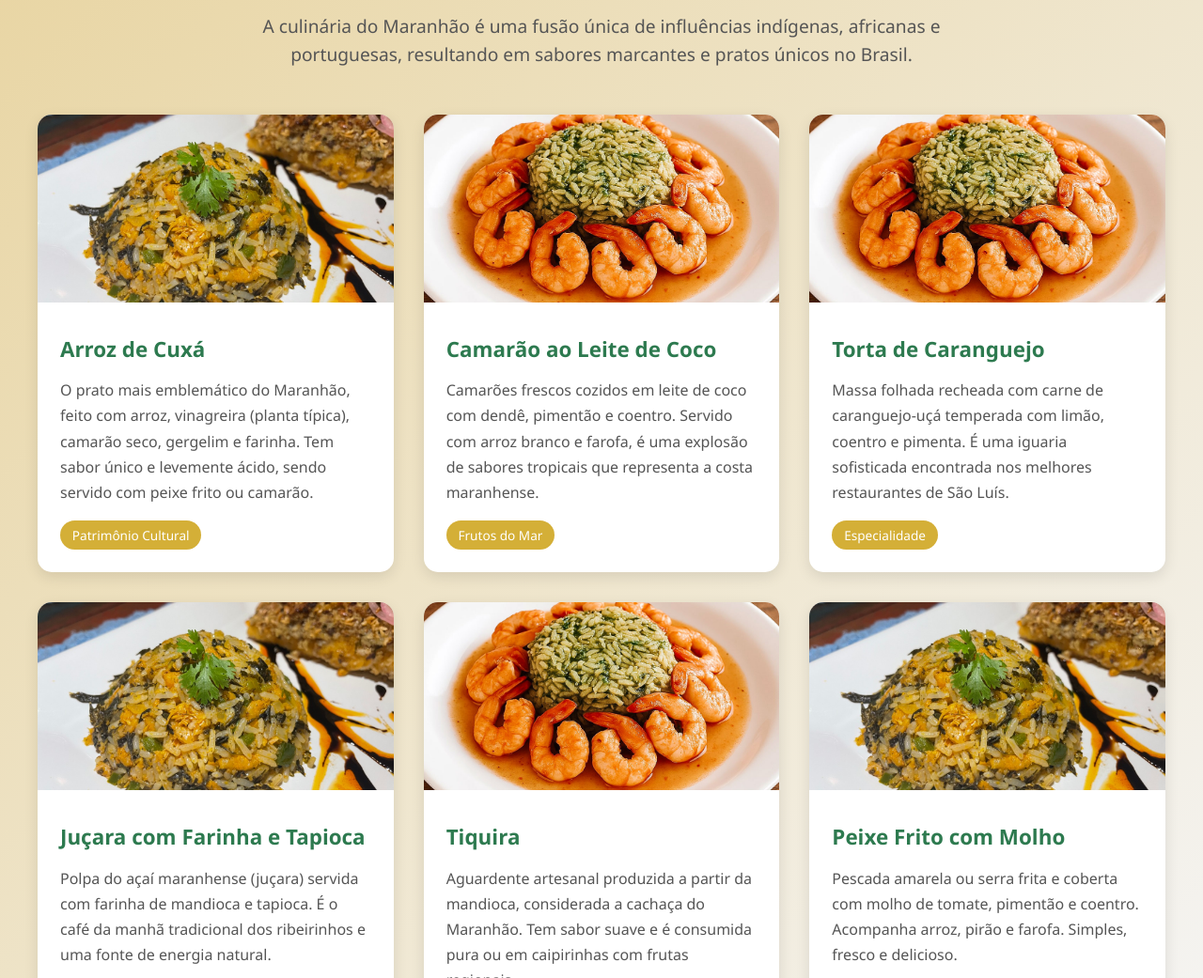
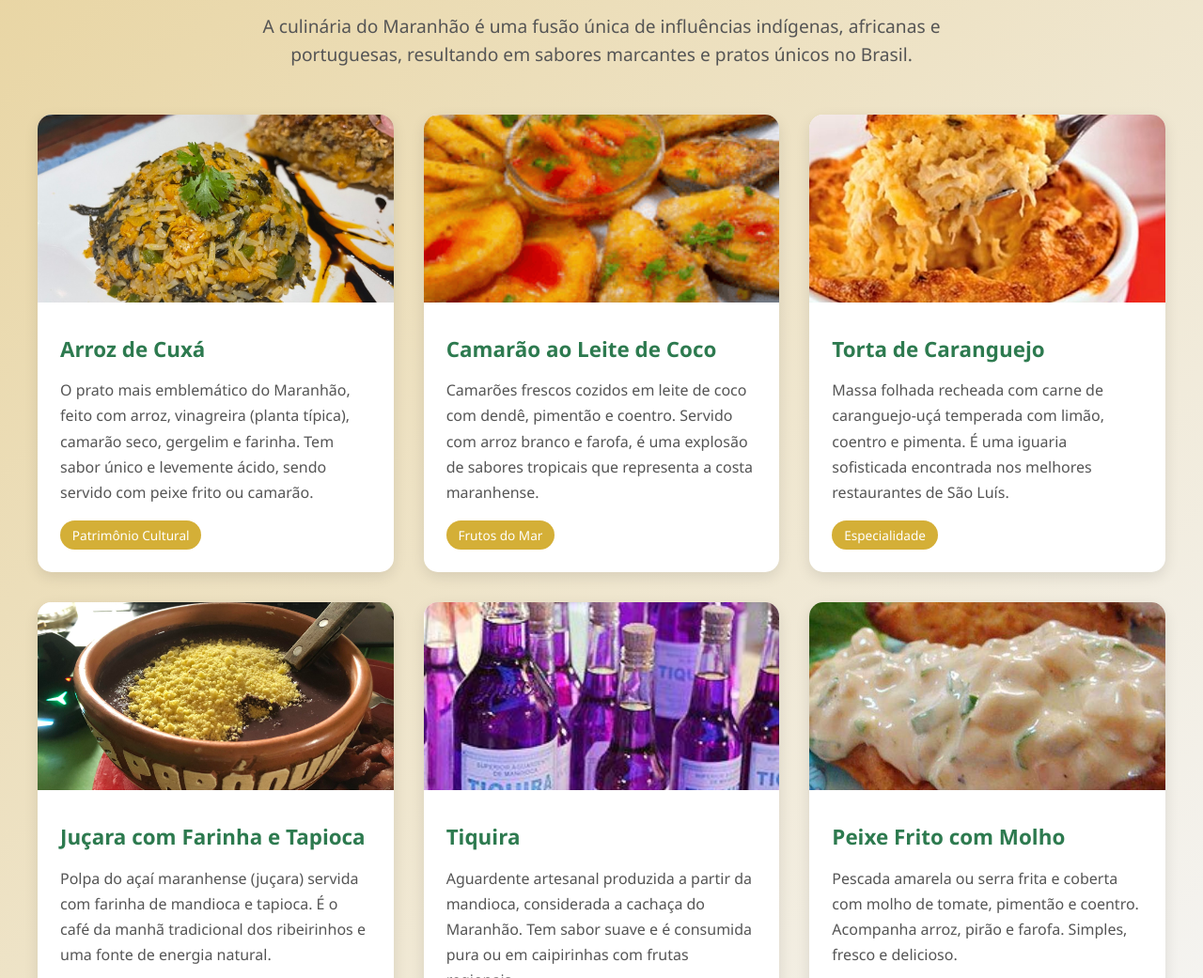
Before and after one commit to glaubosclimaco/maranhao-7dias, a plain HTML site: page index.html in a window 1280 px wide. Shown: the part 7650-8691 px from the top of the page at 94% size. Drawn offline with Linux system fonts and the light colour scheme.

Commit message:
Atualizar imagens da gastronomia com fotos específicas de cada prato

```diff
--- a/index.html
+++ b/index.html
@@ -340,7 +340,7 @@
                 </div>
 
                 <div class="food-card">
-                    <img src="images/culinaria.jpg" alt="Camarão ao Leite de Coco" class="food-image">
+                    <img src="images/camarao-coco.jpg" alt="Camarão ao Leite de Coco" class="food-image">
                     <div class="food-content">
                         <h3>Camarão ao Leite de Coco</h3>
                         <p>Camarões frescos cozidos em leite de coco com dendê, pimentão e coentro. Servido com arroz branco e farofa, é uma explosão de sabores tropicais que representa a costa maranhense.</p>
@@ -349,7 +349,7 @@
                 </div>
 
                 <div class="food-card">
-                    <img src="images/culinaria.jpg" alt="Torta de Caranguejo" class="food-image">
+                    <img src="images/torta-caranguejo.jpg" alt="Torta de Caranguejo" class="food-image">
                     <div class="food-content">
                         <h3>Torta de Caranguejo</h3>
                         <p>Massa folhada recheada com carne de caranguejo-uçá temperada com limão, coentro e pimenta. É uma iguaria sofisticada encontrada nos melhores restaurantes de São Luís.</p>
@@ -358,7 +358,7 @@
                 </div>
 
                 <div class="food-card">
-                    <img src="images/arroz-cuxa.jpg" alt="Juçara" class="food-image">
+                    <img src="images/jucara-farinha.jpg" alt="Juçara" class="food-image">
                     <div class="food-content">
                         <h3>Juçara com Farinha e Tapioca</h3>
                         <p>Polpa do açaí maranhense (juçara) servida com farinha de mandioca e tapioca. É o café da manhã tradicional dos ribeirinhos e uma fonte de energia natural.</p>
@@ -367,7 +367,7 @@
                 </div>
 
                 <div class="food-card">
-                    <img src="images/culinaria.jpg" alt="Tiquira" class="food-image">
+                    <img src="images/tiquira.jpg" alt="Tiquira" class="food-image">
                     <div class="food-content">
                         <h3>Tiquira</h3>
                         <p>Aguardente artesanal produzida a partir da mandioca, considerada a cachaça do Maranhão. Tem sabor suave e é consumida pura ou em caipirinhas com frutas regionais.</p>
@@ -376,7 +376,7 @@
                 </div>
 
                 <div class="food-card">
-                    <img src="images/arroz-cuxa.jpg" alt="Peixe Frito" class="food-image">
+                    <img src="images/peixe-frito.jpg" alt="Peixe Frito" class="food-image">
                     <div class="food-content">
                         <h3>Peixe Frito com Molho</h3>
                         <p>Pescada amarela ou serra frita e coberta com molho de tomate, pimentão e coentro. Acompanha arroz, pirão e farofa. Simples, fresco e delicioso.</p>
```
Also changed, not shown: images/camarao-coco.jpg (added), images/jucara-farinha.jpg (added), images/peixe-frito.jpg (added), images/tiquira.jpg (added), images/torta-caranguejo.jpg (added).
